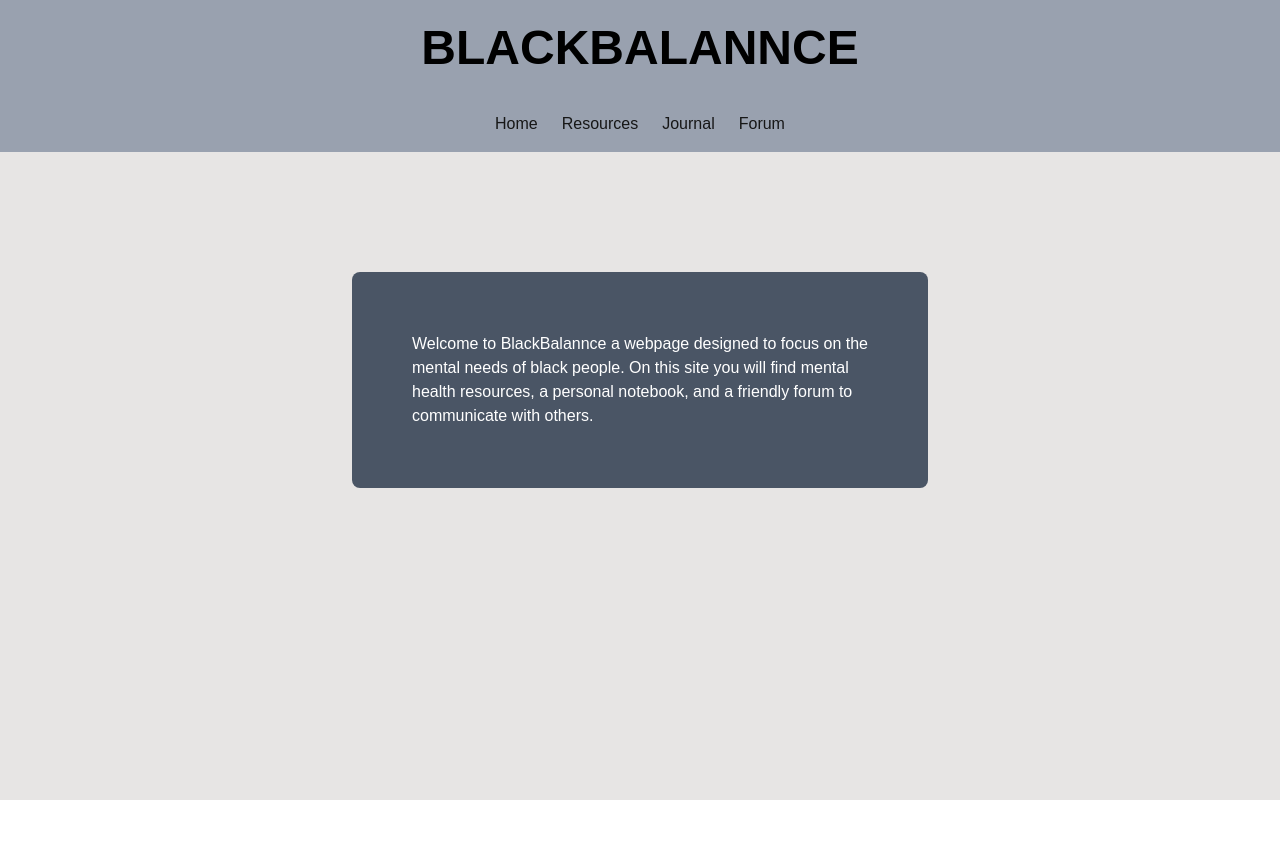
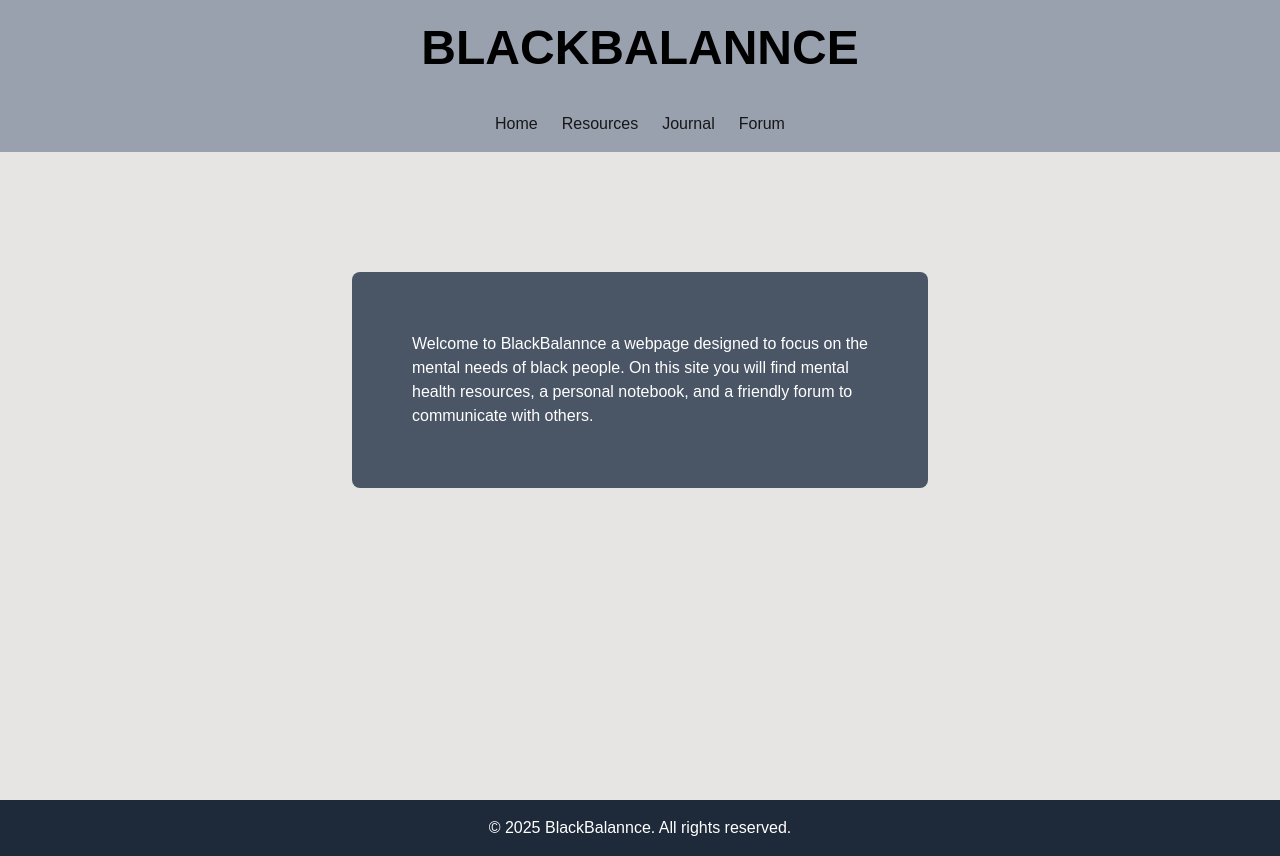
Before and after one commit to jasons1142/blackbalannce, a Next.js app: page / in a window 1280 px wide. Before the commit the page ends 800 px from the top, so only its background shows below. Built offline with nearby package versions, Linux system fonts and the light colour scheme.

Commit message:
Added footer to homepage

```diff
--- a/app/layout.tsx
+++ b/app/layout.tsx
@@ -2,6 +2,7 @@ import type { Metadata } from "next";
 import { Geist, Geist_Mono } from "next/font/google";
 import "./globals.css";
 import Navbar from "@/components/Navbar";
+import Footer from "@/components/Footer";
 
 const geistSans = Geist({
   variable: "--font-geist-sans",
--- a/app/page.tsx
+++ b/app/page.tsx
@@ -1,7 +1,8 @@
-import Navbar
- from "@/components/Navbar"
-export default function Home() {
+import Navbar from "@/components/Navbar"
+import Footer from "@/components/Footer"
+export default function HomePage() {
   return (
+    <div>
       <main className = "bg-stone-200 min-h-screen">
         <div className = "text-center bg-gray-400 w-full py-6">
           <h1 className="text-5xl font-bold uppercase text-black">BlackBalannce</h1>
@@ -13,5 +14,9 @@ export default function Home() {
           </p>
         </div>
       </main>
+      <Footer/>
+    </div>
+
+
   )
 }
--- /dev/null
+++ b/components/Footer.tsx
@@ -0,0 +1,7 @@
+export default function Footer() {
+    return (
+        <footer className="bg-gray-800 text-white text-center py-4">
+            <p>&copy; {new Date().getFullYear()} BlackBalannce. All rights reserved.</p>
+        </footer>
+    )
+}
```
Lines whose indentation alone changed are shown as unchanged.
